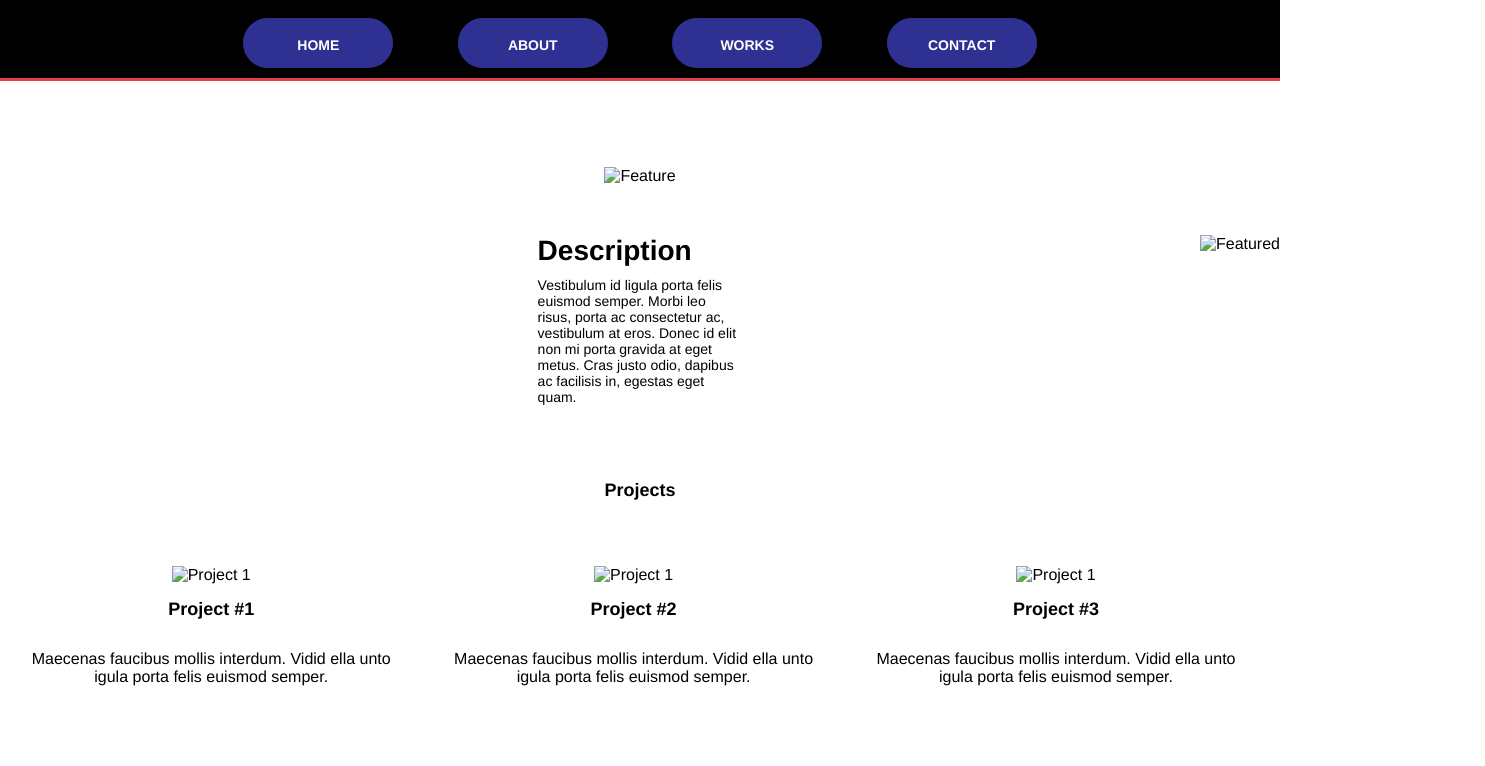
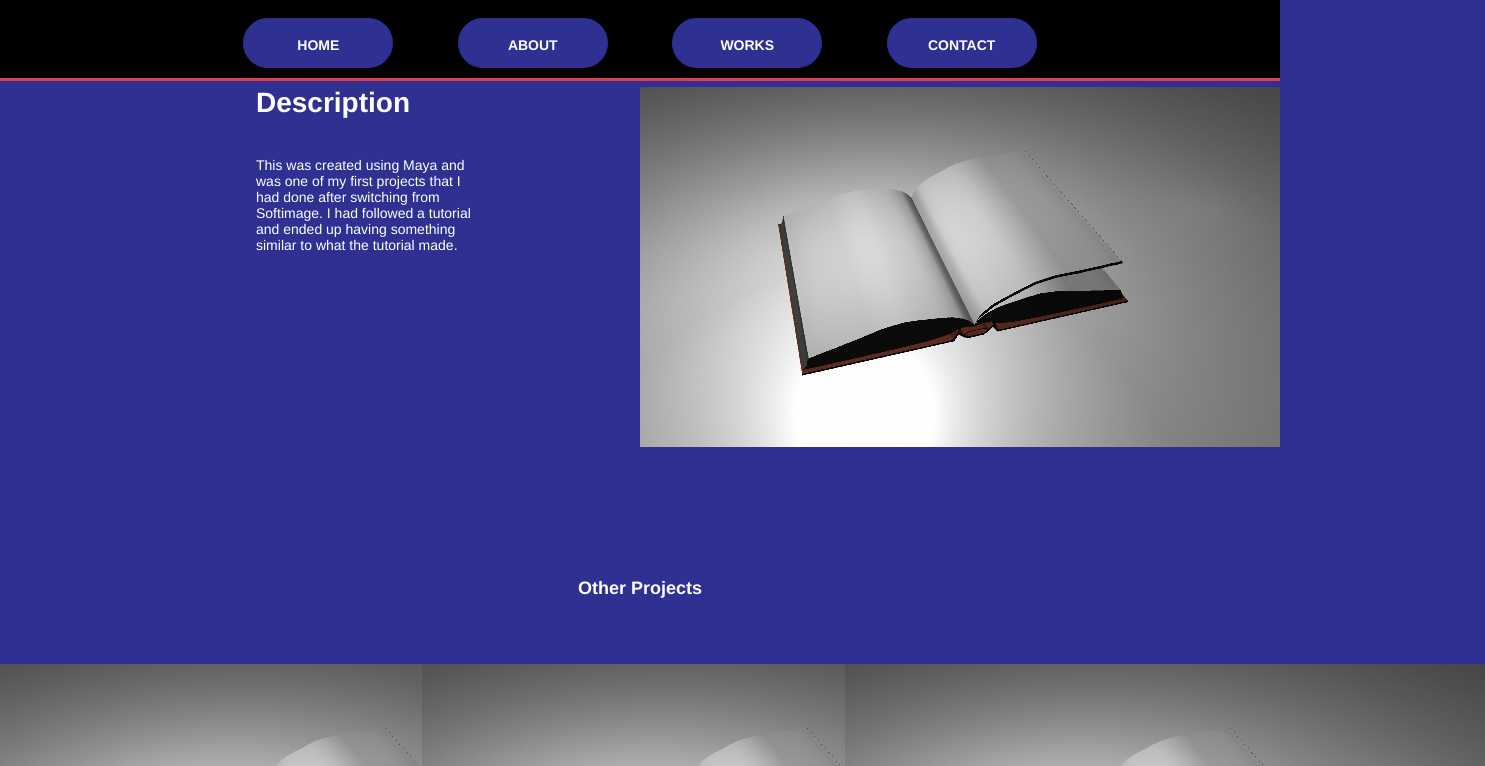
Before and after one commit to dytong/dytong.github.com, a plain HTML site: page assignment2/index.html in a window 1280 px wide. Shown: the part 233-999 px from the top of the page, 1485 px wide, since content can reach past the window. Drawn offline with Linux system fonts and the light colour scheme.

Commit message:
A bunch of stuff

```diff
--- a/assignment2/files/css/styles.css
+++ b/assignment2/files/css/styles.css
@@ -23,6 +23,11 @@ h3{
 	font-size: 18px;
 }
 
+body{
+	color: #ffffff;
+	background-color: #2e3192;
+}
+
 .logo{
 	text-align: center;
 	padding-top: 20px;
@@ -41,7 +46,7 @@ h3{
 }
 
 .lower{
-	padding-top: 350px;
+	padding-top: 15%;
 }
 
 .nav ul{
@@ -84,6 +89,7 @@ h3{
 	}
 
 .title{
+	padding: 25px;
 	font-weight: bold;
 }
 
@@ -93,19 +99,23 @@ h3{
 }
 
 .feature{
+	width: 50%;
 	float:right;
 }
 
 .paragraph{
+	text-align: left;
 	font-size: 14px;
-	text-align: left;
-	width: 16%;
-	margin: auto;
+	padding-top: 10%;
+	padding-bottom: 10%;
+	margin-left: 20%;
+	margin-right: 20%;
+	float: left;
 }
 
 .paragraph p{
-	padding-top: 10px;
-	padding-bottom: 25px;
+	width: 30%;
+	padding-top: 5%;
 }
 
 .images{
@@ -123,18 +133,7 @@ h3{
 	padding-top: 50px;
 	display: block;
 	text-align: center;
-}
-
-.bot ul{
 	width: 100%;
-	margin: auto;
-}
-
-.bot ul li{
-	list-style-type: none;
-	display: inline-block;
-	margin-right: 20px;
-
 }
 
 .images h3{
@@ -143,18 +142,15 @@ h3{
 
 .desc{
 	margin: auto;
-	width: 100%;
 }
 
 .desc ul{
 	list-style-type: none;
 	text-align: center;
 	width: 33%;
-	display: inline-block;
+	display: block;
 	float: left;
-	padding-right: 20px;
-	padding-left: 20px;
-	margin-bottom: 25%;
+	padding-bottom: 25%;
 }
 
 .desc ul li{
@@ -176,7 +172,6 @@ h3{
 }
 
 .bottom{
-	height: 100%;
 	width: 100%;
 	text-align: center;
 	background: #000000;
--- a/assignment2/index.html
+++ b/assignment2/index.html
@@ -22,34 +22,31 @@
 				</div>
 			</header>
 			<div class='lower'>
-				<div class='images top'>
-					<img src="files/img/feature.tif"alt="Feature"/>
-				</div>
-				<div class='feature'>
-					<img src="files/img/"alt="Featured"/>
-				</div>
 				<div class='paragraph'>
+					<div class='feature'>
+						<img src="files/img/p1.jpg"alt="Featured"/>
+					</div>
 					<h1>Description</h1>
-					<p>Vestibulum id ligula porta felis euismod semper. Morbi leo risus, porta ac consectetur ac, vestibulum at eros. Donec id elit non mi porta gravida at eget metus. Cras justo odio, dapibus ac facilisis in, egestas eget quam.</p>
+					<p>This was created using Maya and was one of my first projects that I had done after switching from Softimage.  I had followed a tutorial and ended up having something similar to what the tutorial made.</p>
 				</div>
 				<div class='bot'>
-					<h3 class='title'>Projects</h3>
+					<h3>Other Projects</h3>
 				</div>
 				<div class='desc'>
 					<ul>
-						<li class='images bot'><img src="files/img/"alt="Project 1"/></li>
+						<li class='images bot'><img src="files/img/p1.jpg"alt="Project 1"/></li>
 						<h3><li class='title'>Project #1</li></h3>
-						<li>Maecenas faucibus mollis interdum. Vidid ella unto igula porta felis euismod semper.</li>
+						<li>Created on a random day.</li>
 					</ul>
 					<ul>
-						<li class='images bot'><img src="files/img/"alt="Project 1"/></li>
+						<li class='images bot'><img src="files/img/p1.jpg"alt="Project 1"/></li>
 						<h3><li class='title'>Project #2</li></h3>
-						<li>Maecenas faucibus mollis interdum. Vidid ella unto igula porta felis euismod semper.</li>
+						<li>No particular reason.</li>
 					</ul>
 					<ul>
-						<li class='images bot'><img src="files/img/"alt="Project 1"/></li>
+						<li class='images bot'><img src="files/img/p1.jpg"alt="Project 1"/></li>
 						<h3><li class='title'>Project #3</li></h3>
-						<li>Maecenas faucibus mollis interdum. Vidid ella unto igula porta felis euismod semper.</li>
+						<li>I felt like it.</li>
 					</ul>
 				</div>
 				<div class='bottom'>
```
Also changed, not shown: assignment2/about.html (+3 -1 lines), assignment2/blog.html (+2 -3 lines), assignment2/contact.html (+1 -1 lines), assignment2/files/img/p1.jpg (added).
